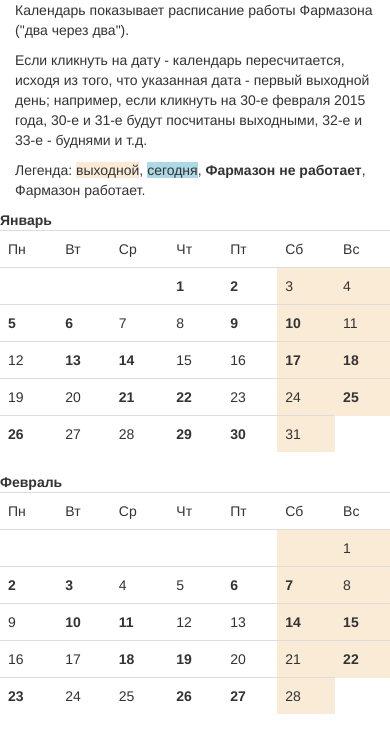
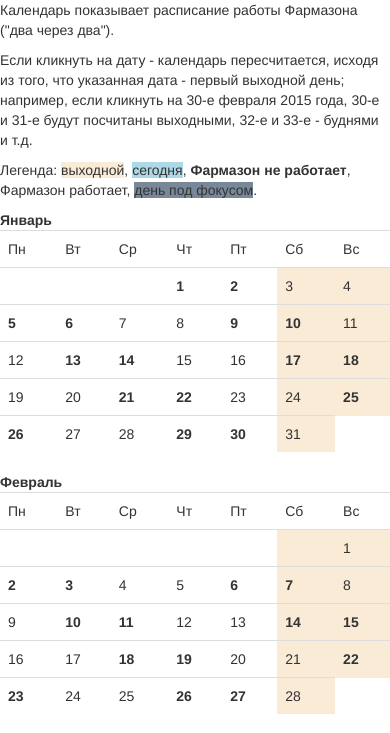
Before and after one commit to Boga/farmazon.github.io, a plain HTML site: page index.html in a window 390 px wide. Shown: the top 733 px of the page. Drawn offline with nearby package versions, Linux system fonts and the light colour scheme.

Commit message:
Fixed mobile version (cross your fingers and pray).

```diff
--- a/css/index.css
+++ b/css/index.css
@@ -18,6 +18,10 @@
     background-color: lightslategray;
 }
 
+.cell_hover {
+    background-color: lightslategray;
+}
+
 .today {
     background-color: lightblue;
 }
--- a/index.html
+++ b/index.html
@@ -10,10 +10,10 @@
 <body>
 
     <div class="container">
-        <p>Календарь показывает расписание работы Фармазона ("два через два").</p>
-        <p>Если кликнуть на дату - календарь пересчитается, исходя из того, что указанная дата - первый выходной день; например, если кликнуть на 30-е февраля 2015 года, 30-е и 31-е будут посчитаны выходными, 32-е и 33-е - буднями и т.д.</p>
-        <p>Легенда: <span class="sunday">выходной</span>, <span class="today">сегодня</span>, <span class="fz_avail">Фармазон не работает</span>, <span>Фармазон работает</span>.</p>
         <div class="row">
+            <p>Календарь показывает расписание работы Фармазона ("два через два").</p>
+            <p>Если кликнуть на дату - календарь пересчитается, исходя из того, что указанная дата - первый выходной день; например, если кликнуть на 30-е февраля 2015 года, 30-е и 31-е будут посчитаны выходными, 32-е и 33-е - буднями и т.д.</p>
+            <p>Легенда: <span class="sunday">выходной</span>, <span class="today">сегодня</span>, <span class="fz_avail">Фармазон не работает</span>, <span>Фармазон работает</span>, <span class="cell_hover">день под фокусом</span>.</p>
             <div id="calendar"></div>
         </div>
     </div>
```
